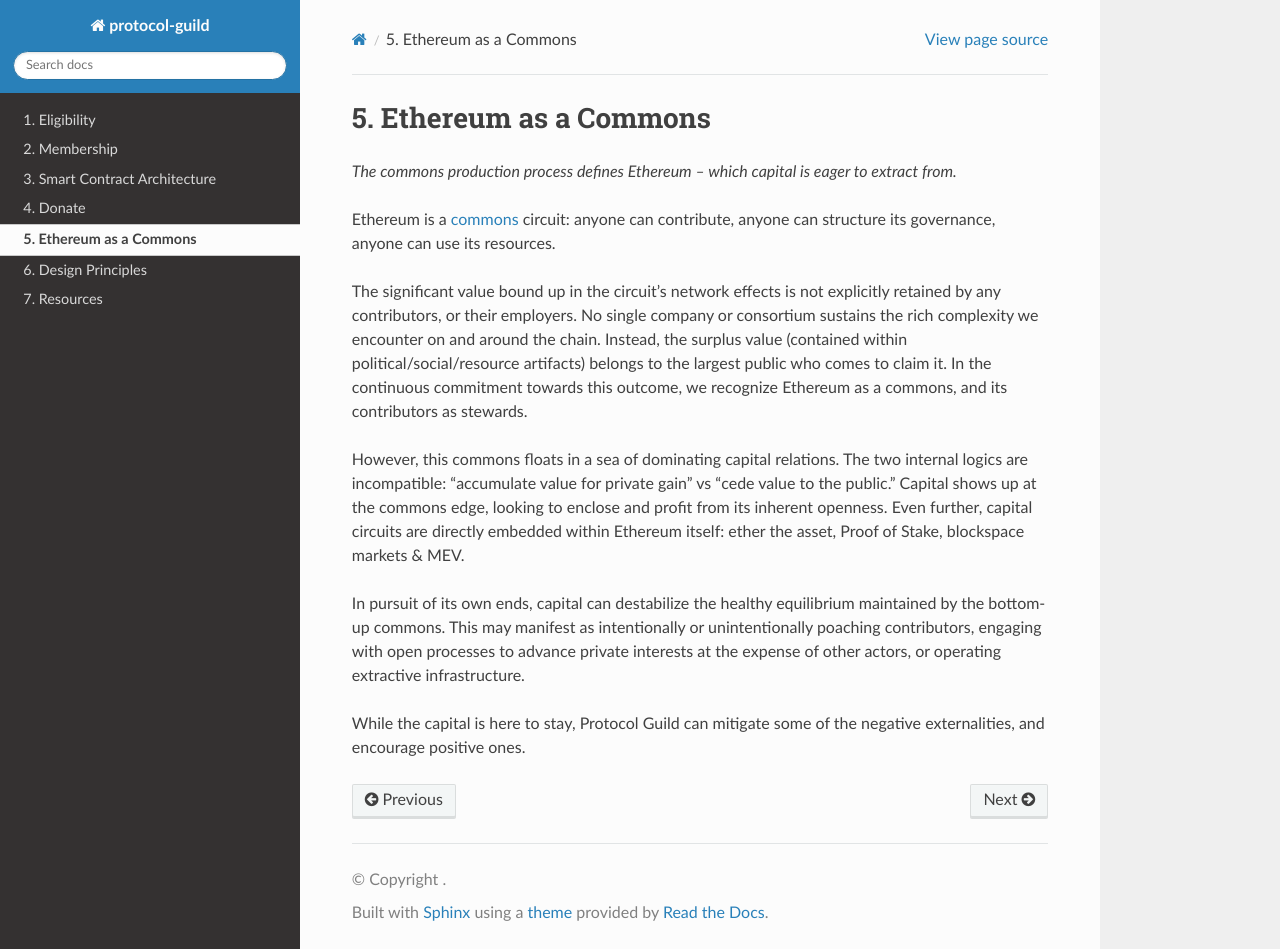
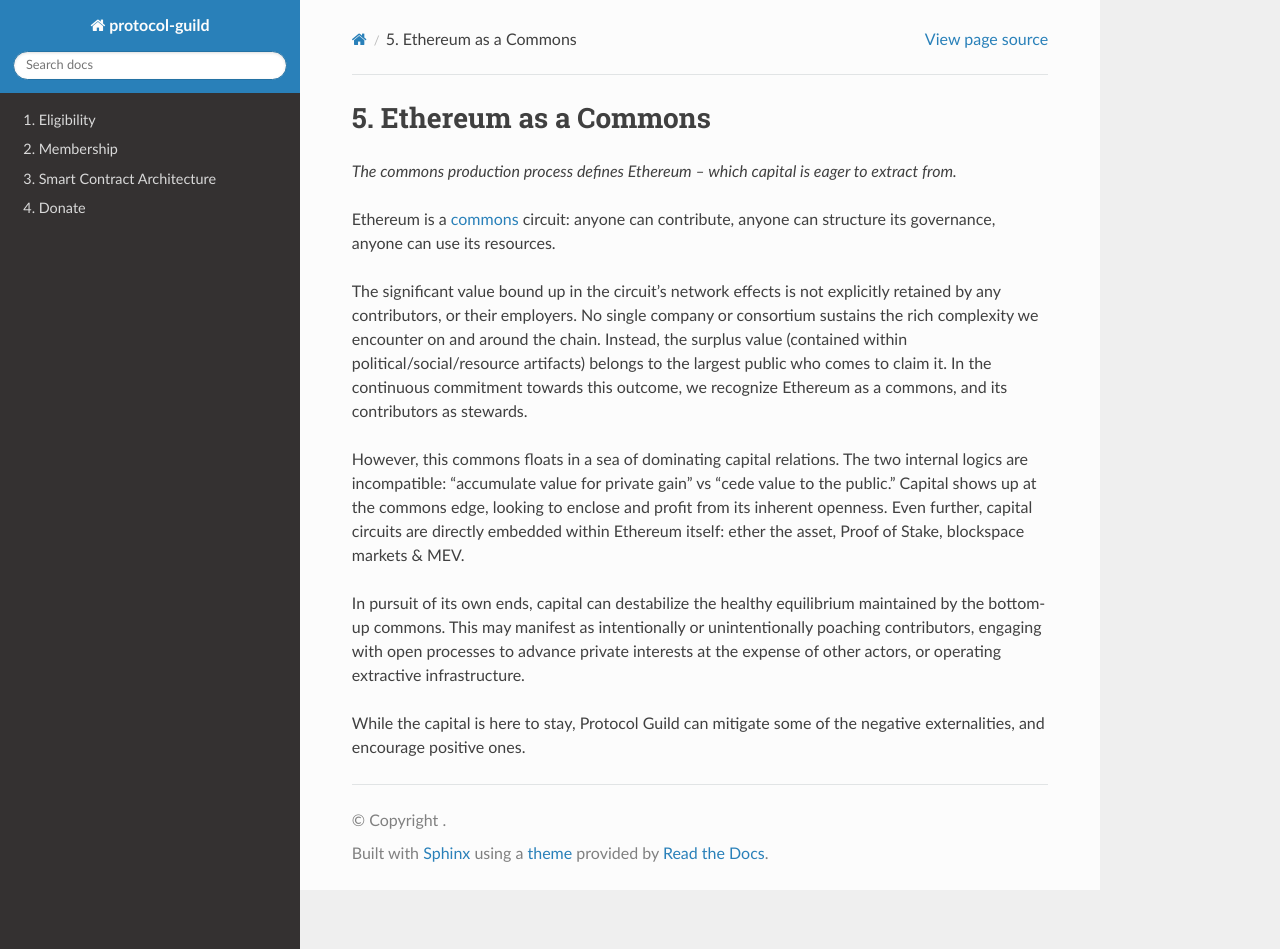
Before and after one commit to protocolguild/documentation, a Sphinx documentation site: the page built from docs/05-the-ethereum-commons.md, in a window 1280 px wide and 949 px high. Built offline with Sphinx 7.4.7 and the Read the Docs theme 2.0.0, drawn with Linux system fonts in a browser that asks for light colours; pages that are not in the unit, such as notebooks, are missing from menus.

Commit message:
PGv2 - Homepage - table of contents change

```diff
--- a/docs/index.rst
+++ b/docs/index.rst
@@ -37,6 +37,5 @@
   02-membership
   03-onchain-architecture
   04-donate
-  05-the-ethereum-commons
-  06-design-principles
-  07-resources
+  05-design-principles
+  06-resources
```
